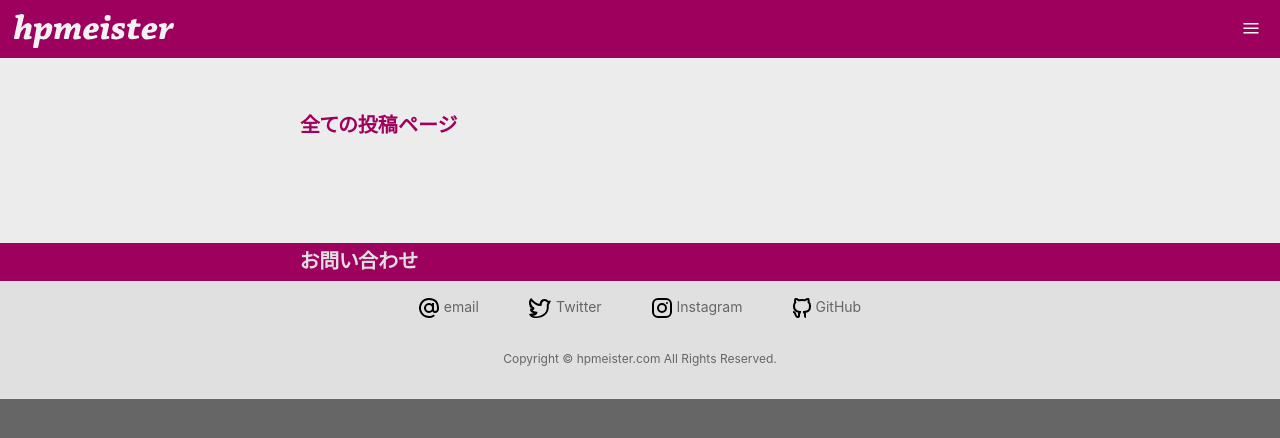
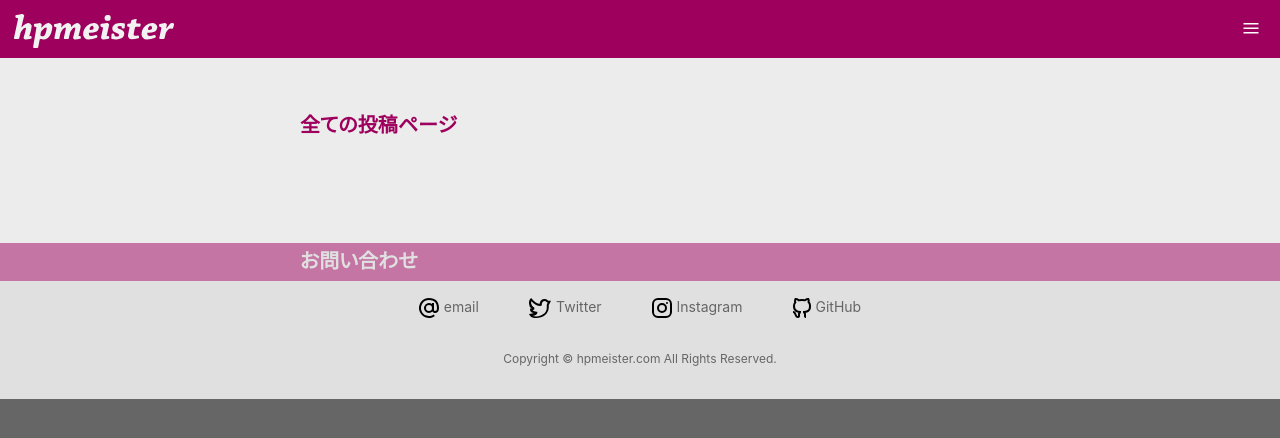
Before and after one commit to kitystudio/hpm2021, a PHP site: page /blog.php?blog=1 in a window 1280 px wide. Shown: the top 438 px of the page. Run offline with PHP 8.4, Linux system fonts and the light colour scheme; data that the repository does not hold is empty.

Commit message:
Minor bugs fixed

```diff
--- a/contents/html/_assets/css/blog.css
+++ b/contents/html/_assets/css/blog.css
@@ -99,7 +99,7 @@ figure figcaption {
 .article-body-more code {
   display: block;
   background-color: rgb(224, 224, 224);
-  margin: 4px 0px;
+  margin: 4px 0px 1rem;
   padding: 4px;
   color: #000;
   overflow-x: scroll;
--- a/contents/html/_assets/css/dark.css
+++ b/contents/html/_assets/css/dark.css
@@ -6,8 +6,12 @@
   background-color: #333;
 }
 
-header, footer.title {
+header {
   background-color: #69003e;
+}
+
+footer.title {
+  background-color: rgba(105, 0, 61, 0.5);
 }
 
 footer {
--- a/contents/html/_assets/css/light.css
+++ b/contents/html/_assets/css/light.css
@@ -1,9 +1,17 @@
 * {
   color: #666;
 }
+
+header {
+  background-color: #9E005D;
+}
 header, footer.title {
-  background-color: #9E005D;
   color: #E0E0E0;
+}
+
+footer.title {
+  background-color: rgba(158, 0, 92, 0.5);
+
 }
 
 footer {
```
